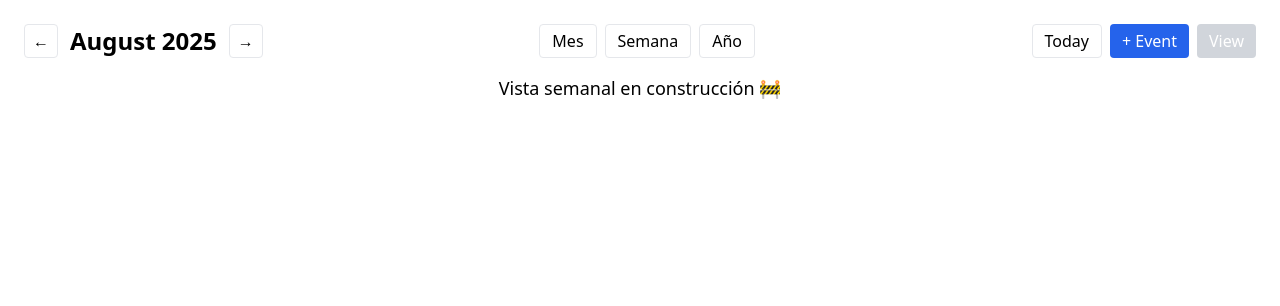
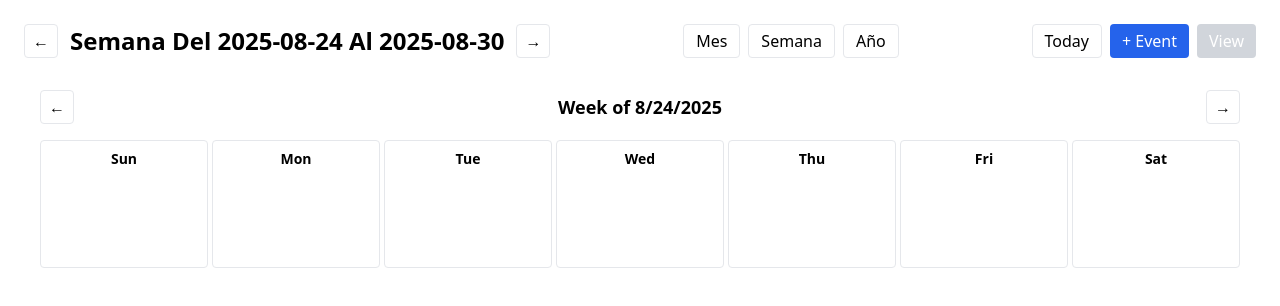
Before and after one commit to DanielGiron20/Calendario-en-angular, an Angular app: page / in a window 1280 px wide. Both pictures are taken after a click on the button "Semana". Shown: the top 306 px of the page. Built offline with nearby package versions, Linux system fonts and the light colour scheme.

Commit message:
Vista semanal primitiva

```diff
--- /dev/null
+++ b/src/app/calendar/week-view/week-view.component.html
@@ -0,0 +1,25 @@
+<div class="p-4">
+  <!-- Encabezado semana -->
+  <div class="flex items-center justify-between mb-4">
+    <button (click)="prevWeek()" class="px-2 py-1 rounded border hover:bg-gray-50">←</button>
+    <div class="font-semibold text-lg">
+      Week of {{ currentWeek()[0].date.toLocaleDateString() }}
+    </div>
+    <button (click)="nextWeek()" class="px-2 py-1 rounded border hover:bg-gray-50">→</button>
+  </div>
+
+  <!-- Días -->
+  <div class="grid grid-cols-7 gap-1">
+    <div *ngFor="let day of currentWeek()" class="border rounded p-2 h-32 flex flex-col overflow-hidden">
+      <div class="text-sm font-bold text-center">{{ day.date.toLocaleDateString('en-US', { weekday: 'short' }) }}</div>
+      <div class="flex-1 mt-1 flex flex-col gap-1 overflow-y-auto">
+        <div *ngFor="let ev of getEventsForDay(day.iso)"
+             class="text-xs px-2 py-1 rounded truncate text-white"
+             [ngClass]="ev.color || 'bg-blue-600'"
+             title="{{ ev.title }}">
+          {{ ev.title }}
+        </div>
+      </div>
+    </div>
+  </div>
+</div>
--- /dev/null
+++ b/src/app/calendar/week-view/week-view.component.ts
@@ -0,0 +1,63 @@
+import { Component, Input, computed, signal } from '@angular/core';
+import { NgFor, NgClass, NgIf } from '@angular/common';
+
+type EventItem = {
+  id: string;
+  title: string;
+  start: string;
+  end: string;
+  color?: string;
+};
+
+type WeekDay = {
+  iso: string;
+  date: Date;
+  isToday: boolean;
+};
+
+@Component({
+  selector: 'app-week-view',
+  standalone: true,
+  imports: [NgFor, NgClass],
+  templateUrl: './week-view.component.html',
+})
+export class WeekViewComponent {
+  @Input() events: EventItem[] = [];
+  @Input() selectedDate: string | null = null;
+
+  currentWeek = computed<WeekDay[]>(() => {
+    const baseDate = this.selectedDate || new Date().toISOString().slice(0, 10);
+    const date = new Date(baseDate);
+
+    const startOfWeek = new Date(date);
+    startOfWeek.setDate(date.getDate() - date.getDay()); // domingo
+
+    return Array.from({ length: 7 }, (_, i) => {
+      const d = new Date(startOfWeek);
+      d.setDate(startOfWeek.getDate() + i);
+      return {
+        iso: d.toISOString().slice(0, 10),
+        date: d,
+        isToday: d.toDateString() === new Date().toDateString(),
+      };
+    });
+  });
+
+  prevWeek() {
+    if (!this.selectedDate) return;
+    const d = new Date(this.selectedDate);
+    d.setDate(d.getDate() - 7);
+    this.selectedDate = d.toISOString().slice(0, 10);
+  }
+
+  nextWeek() {
+    if (!this.selectedDate) return;
+    const d = new Date(this.selectedDate);
+    d.setDate(d.getDate() + 7);
+    this.selectedDate = d.toISOString().slice(0, 10);
+  }
+
+  getEventsForDay(dayIso: string) {
+    return this.events.filter(ev => ev.start <= dayIso && ev.end >= dayIso);
+  }
+}
--- a/src/app/components/calendar/calendar.component.html
+++ b/src/app/components/calendar/calendar.component.html
@@ -2,9 +2,14 @@
   <!-- Encabezado -->
   <div class="flex items-center justify-between mb-4">
     <div class="flex items-center gap-3">
-      <button (click)="prevMonth()" class="px-2 py-1 rounded border hover:bg-gray-50">←</button>
-      <div class="text-xl md:text-2xl font-semibold capitalize">{{ monthLabel() }}</div>
-      <button (click)="nextMonth()" class="px-2 py-1 rounded border hover:bg-gray-50">→</button>
+      <button *ngIf="view === 'month'" (click)="prevMonth()" class="px-2 py-1 rounded border hover:bg-gray-50">←</button>
+      <button *ngIf="view === 'week'" (click)="prevWeek()"  class="px-2 py-1 rounded border hover:bg-gray-50">←</button>
+      <div *ngIf="view === 'month'" class="text-xl md:text-2xl font-semibold capitalize">{{ monthLabel() }}</div>
+      <div *ngIf="view === 'week'" class="text-xl md:text-2xl font-semibold capitalize">
+    Semana del {{ currentWeek[0].iso }} al {{ currentWeek[6].iso }}
+  </div>
+      <button *ngIf="view === 'month'" (click)="nextMonth()" class="px-2 py-1 rounded border hover:bg-gray-50">→</button>
+        <button *ngIf="view === 'week'" (click)="nextWeek()" class="px-2 py-1 rounded border hover:bg-gray-50">→</button>
     </div>
 
     <!-- Botones de vista -->
@@ -72,8 +77,7 @@
 
   <!-- VISTA SEMANA -->
   <div *ngIf="view === 'week'">
-    <!-- Aquí más adelante armamos la grilla semanal -->
-    <p class="text-center text-lg">Vista semanal en construcción 🚧</p>
+  <app-week-view [events]="events()" [selectedDate]="selectedDate()"></app-week-view>
   </div>
 
   <!-- VISTA AÑO -->
@@ -82,7 +86,7 @@
   </div>
 </div>
 
-<!-- Los modales permanecen FUERA para que funcionen en cualquier vista -->
+
 <ng-container *ngIf="view === 'month'">
   <div *ngIf="showEventForm()" class="fixed inset-0 bg-black bg-opacity-40 flex items-center justify-center z-50">
   <div class="bg-white p-6 rounded-lg w-80 space-y-4">
--- a/src/app/components/calendar/calendar.component.ts
+++ b/src/app/components/calendar/calendar.component.ts
@@ -2,6 +2,7 @@ import { Component, OnInit, signal, computed } from '@angular/core';
 import { NgFor, NgClass, NgIf } from '@angular/common';
 import { FormsModule } from '@angular/forms';
 import { YearViewComponent } from '../../calendar/year-view/year-view.component';
+import { WeekViewComponent } from '../../calendar/week-view/week-view.component';
 
 
 
@@ -31,7 +32,7 @@ type EventSpan = {
 @Component({
   selector: 'app-calendar',
   standalone: true,
-  imports: [NgFor, NgClass, NgIf, FormsModule, YearViewComponent],
+  imports: [NgFor, NgClass, NgIf, FormsModule, YearViewComponent, WeekViewComponent],
   templateUrl: './calendar.component.html',
 })
 export class CalendarComponent implements OnInit {
@@ -41,12 +42,13 @@ export class CalendarComponent implements OnInit {
   month = signal<number>(this.today.getMonth());
   weeks = signal<DayCell[][]>([]);
   selectedDate = signal<string | null>(null);
+
   showDayModal = signal<boolean>(false);
   eventFormError = signal<string | null>(null);
   events = signal<EventItem[]>([]);
   showEventForm = signal<boolean>(false);
   currentYear = new Date().getFullYear();
-   view: 'month' | 'week' | 'year' = 'month';
+  view: 'month' | 'week' | 'year' = 'month';
   newEvent: {
     color: string; title: string; start: string; end: string
 } = {
@@ -61,6 +63,38 @@ export class CalendarComponent implements OnInit {
   }
 
   currentView: 'month' | 'year' = 'month';
+
+  get currentWeek() {
+  const iso = this.selectedDate();
+  const baseDate = iso ? new Date(iso) : new Date(); // si no hay fecha, usa hoy
+
+  const startOfWeek = new Date(baseDate);
+  startOfWeek.setDate(baseDate.getDate() - baseDate.getDay()); // domingo
+
+  return Array.from({ length: 7 }, (_, i) => {
+    const d = new Date(startOfWeek);
+    d.setDate(startOfWeek.getDate() + i);
+    return {
+      iso: d.toISOString().slice(0, 10),
+      date: d,
+      isToday: d.toDateString() === new Date().toDateString()
+    };
+  });
+}
+
+prevWeek() {
+  const iso = this.selectedDate();
+  const d = iso ? new Date(iso) : new Date();
+  d.setDate(d.getDate() - 7);
+  this.selectedDate.set(d.toISOString().slice(0, 10));
+}
+
+nextWeek() {
+  const iso = this.selectedDate();
+  const d = iso ? new Date(iso) : new Date();
+  d.setDate(d.getDate() + 7);
+  this.selectedDate.set(d.toISOString().slice(0, 10));
+}
 
   checkScreen() {
     this.isMobile.set(window.innerWidth < 640); // <640px = sm en Tailwind
@@ -92,6 +126,9 @@ export class CalendarComponent implements OnInit {
     };
     this.showEventForm.set(true);
   }
+
+
+
 
   saveEvent() {
   // Validación 1 titulo
```
Also changed, not shown: src/app/calendar/week-view/week-view.component.css (added), 1 other file (tests, documents, lock files or other folders).
